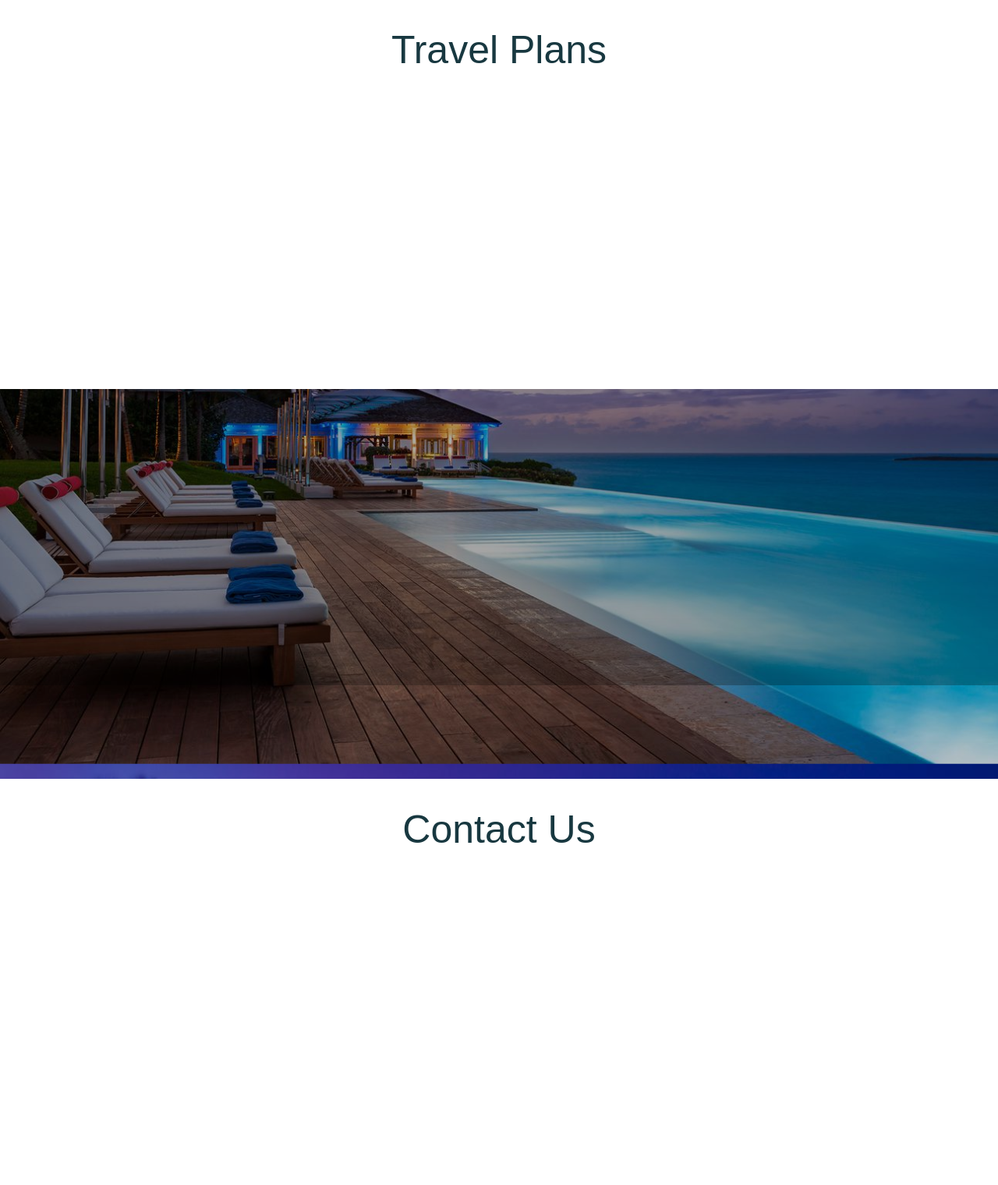
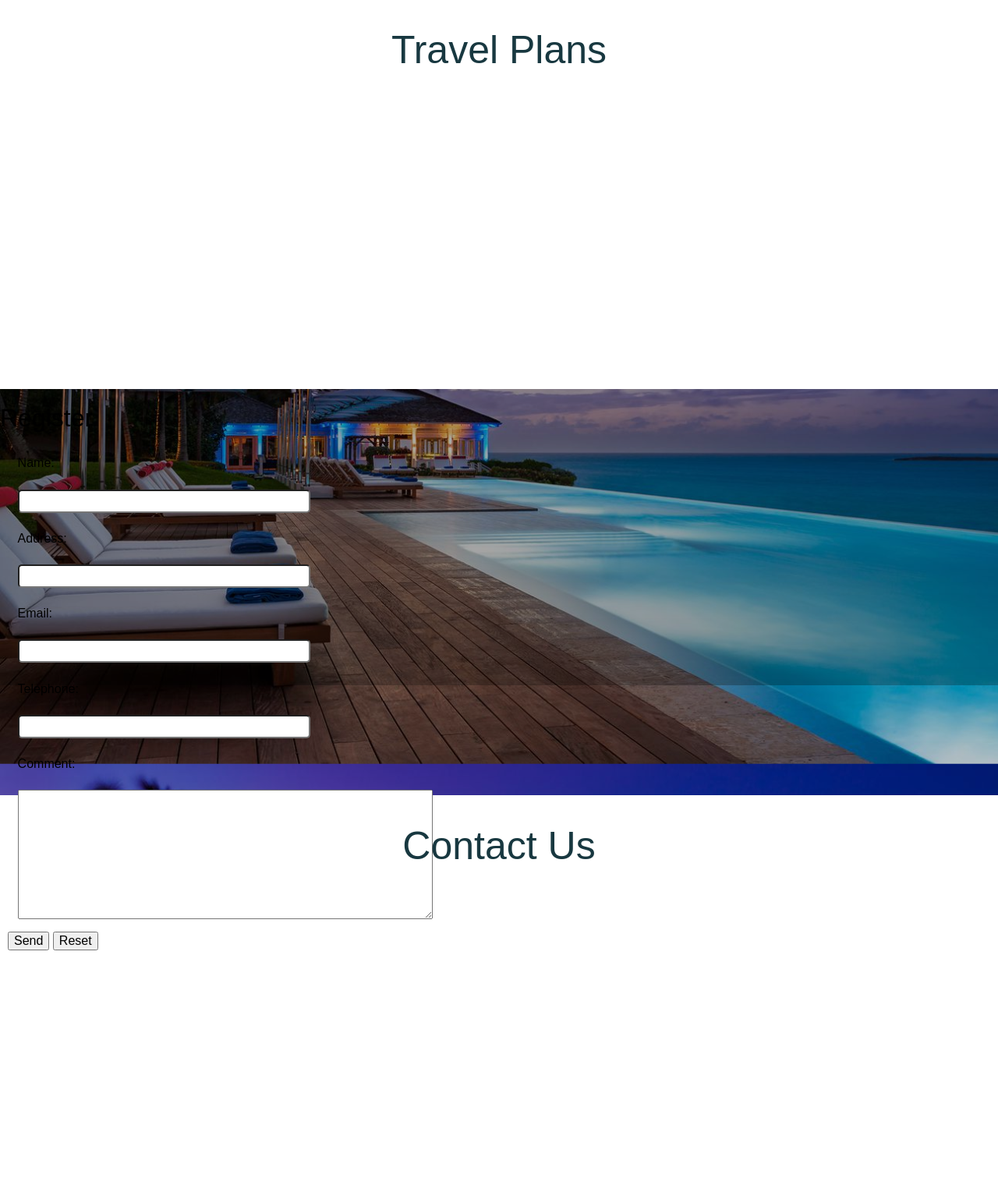
Before and after one commit to mbublitz1/TravelExperts, a PHP site: page / in a window 1280 px wide. Shown: the part 721-2241 px from the top of the page at 78% size. Before the commit the page ends 1802 px from the top, so only its background shows below. Run offline with PHP 8.4, Linux system fonts and the light colour scheme; some libraries are stand-ins or nearby versions.

Commit message:
Add font awesome

```diff
--- a/css/travelexperts.css
+++ b/css/travelexperts.css
@@ -87,6 +87,28 @@ section {
 
 footer{}
 
+.row {
+    max-width: 1260px;
+    margin: 0 auto;
+}
+
+.box {
+    padding: 1%;
+}
+.row {
+    max-width: 1260px;
+    margin: 0 auto;
+}
+
+.box {
+    padding: 1%;
+}
+
+.form--inputs input {
+    width: 375px;
+    height: 30px;
+    border-radius: 5px;
+}
 
 a:link a:visited { color: #999999; }
 a:hover a:active { color: #000000; }
--- a/index.html
+++ b/index.html
@@ -12,6 +12,7 @@
         <link rel="stylesheet" href="css/travelexperts.css">
         <link href="https://fonts.googleapis.com/css?family=Lobster&display=swap" rel="stylesheet">
         <link href="https://fonts.googleapis.com/css?family=Ubuntu&display=swap" rel="stylesheet">
+        <script src="https://kit.fontawesome.com/7a976362d3.js"></script>
 
     </head>
 
@@ -30,9 +31,38 @@
             <section>
                 <h3>Travel Plans</h3>
 
+<!--            Registration Section-->
             </section>
-            <section>
+            <section class="registration--main_form">
+                <h1>Register</h1>
+                <form name="RegForm" action="/submit.php" onsubmit="return GEEKFORGEEKS()" method="post">
+                    <ul class="row form--inputs">
+                        <li class="span-2-of-12 col box"><label for="Name">Name:</label></li>
+                        <li class="span-8-of-12 col box"><input id="Name" type="text" size=65 name="Name"></li>
+                    </ul>
 
+                    <ul class="row form--inputs">
+                        <li class="span-2-of-12 col box"><label for="Address">Address:</label></li>
+                        <li class="span-8-of-12 col box"><input id="Address" type="text" size=65 name="Address"></li>
+                    </ul>
+                    <ul class="row form--inputs">
+                        <li class="span-2-of-12 col box"><label for="Email">Email:</label></li>
+                        <li class="span-8-of-12 col box"><input id="Email" type="Email" size=65 name="EMail"></li>
+                    </ul>
+                    <ul class="row form--inputs">
+                        <li class="span-2-of-12 col box"><label for="Tel">Telephone:</label></li>
+                        <li class="span-8-of-12 col box"><input id="Tel" type="text" size=65 name="Telephone"></li>
+                    </ul>
+                    <ul class="row form--inputs">
+                        <li class="span-2-of-12 col box"><label for="comment">Comment:</label></li>
+                        <li class="span-1-of-12 col box"><textarea id="comment" cols="55" rows="10"
+                                                                   name="Comment"> </textarea></li>
+                    </ul>
+                    <ul class="row">
+                        <li><input class="button" type="submit" value="Send" name="Submit">
+                            <input class="button" type="reset" value="Reset" name="Reset"></li>
+                    </ul>
+                </form>
             </section>
 <!--            Contact Section - Sumit-->
             <section>
```
